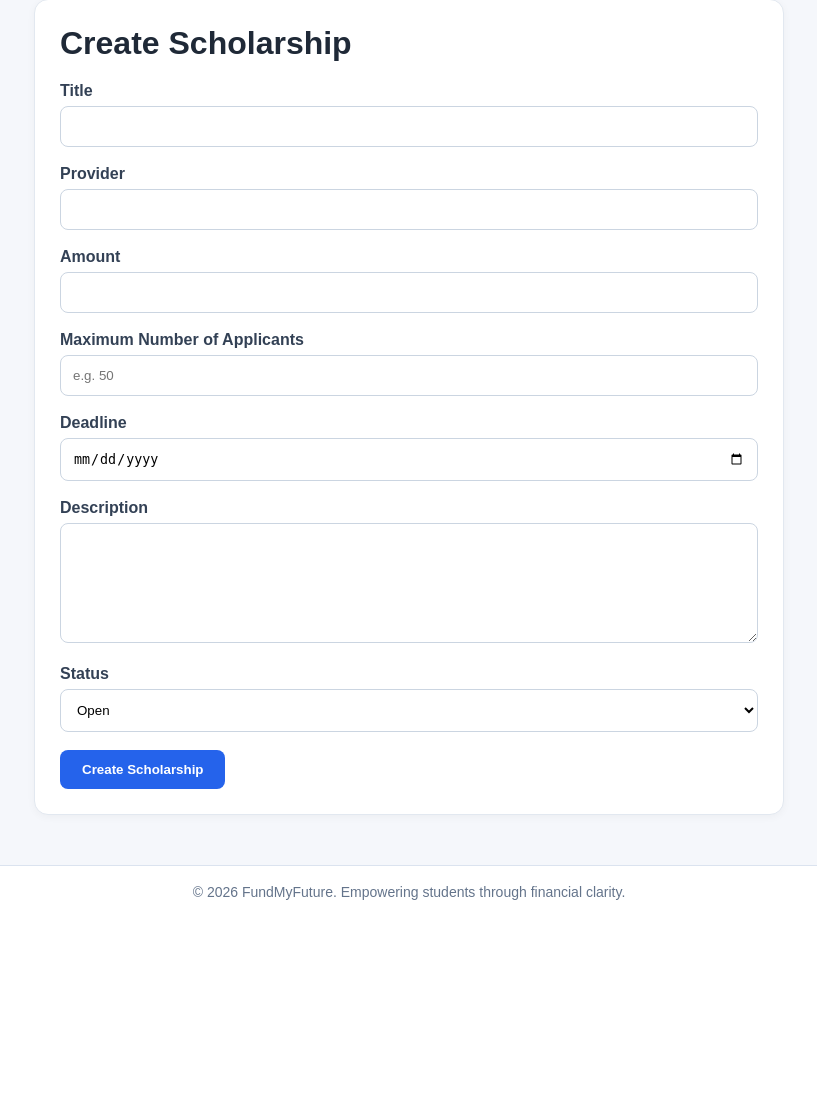
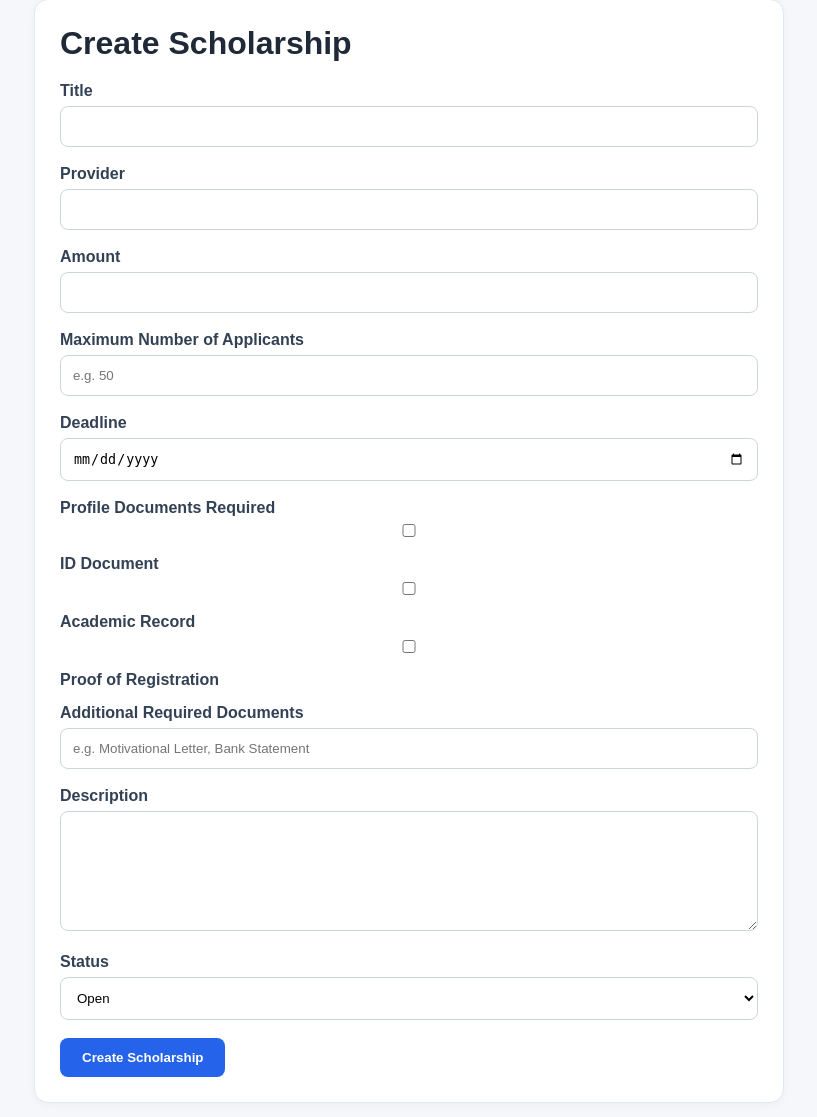
Before and after one commit to Mfundomlaba/Fund-My-Future-web-app-, a Flask app: page /staff/create-scholarship in a window 1280 px wide. Shown: the part 90-1207 px from the top of the page, without its empty margins (231-1048 px from the left). Before the commit the page ends 990 px from the top, so only its background shows below. Run offline with Flask 3, Linux system fonts and the light colour scheme; the visitor is signed in with stand-in values (Sample User, id 1).

Commit message:
add proof of reg to student profile

```diff
--- a/models/student_model.py
+++ b/models/student_model.py
@@ -21,6 +21,7 @@
     profile_picture = db.Column(db.String(255), nullable=True)
     id_document_path = db.Column(db.String(255), nullable=True)
     academic_record_path = db.Column(db.String(255), nullable=True)
+    proof_of_registration_path = db.Column(db.String(255), nullable=True)
 
     created_at = db.Column(db.DateTime, default=datetime.utcnow)
 
--- a/routes/staff_routes.py
+++ b/routes/staff_routes.py
@@ -50,6 +50,9 @@
         max_applicants = request.form.get("max_applicants", "").strip()
         status = request.form.get("status", "open").strip()
 
+        required_profile_documents = request.form.getlist("required_profile_documents")
+        custom_documents = request.form.get("custom_documents", "").strip()
+
         if status not in VALID_SCHOLARSHIP_STATUSES:
             flash("Invalid scholarship status.")
             return redirect(url_for("create_scholarship"))
@@ -82,6 +85,35 @@
         )
 
         db.session.add(scholarship)
+        db.session.commit()
+
+        all_documents = []
+
+        for doc_name in required_profile_documents:
+            clean_name = doc_name.strip()
+            if clean_name:
+                all_documents.append(clean_name)
+
+        if custom_documents:
+            custom_list = [doc.strip() for doc in custom_documents.split(",") if doc.strip()]
+            all_documents.extend(custom_list)
+
+        unique_documents = []
+        seen = set()
+
+        for doc_name in all_documents:
+            key = doc_name.lower()
+            if key not in seen:
+                seen.add(key)
+                unique_documents.append(doc_name)
+
+        for doc_name in unique_documents:
+            document = Document(
+                scholarship_id=scholarship.id,
+                document_name=doc_name
+            )
+            db.session.add(document)
+
         db.session.commit()
 
         flash("Scholarship created successfully.")
@@ -202,6 +234,19 @@
     if request.method == "POST":
         document_name = request.form["document_name"].strip()
 
+        if not document_name:
+            flash("Document name is required.")
+            return redirect(url_for("add_required_documents", scholarship_id=scholarship_id))
+
+        existing_document = Document.query.filter_by(
+            scholarship_id=scholarship_id,
+            document_name=document_name
+        ).first()
+
+        if existing_document:
+            flash("This required document already exists.")
+            return redirect(url_for("add_required_documents", scholarship_id=scholarship_id))
+
         document = Document(
             scholarship_id=scholarship_id,
             document_name=document_name
@@ -221,6 +266,19 @@
         documents=documents
     )
 
+@app.route("/staff/document/<int:document_id>/delete", methods=["POST"])
+def delete_required_document(document_id):
+    if session.get("user_type") != "staff":
+        return redirect(url_for("login"))
+
+    document = Document.query.get_or_404(document_id)
+    scholarship_id = document.scholarship_id
+
+    db.session.delete(document)
+    db.session.commit()
+
+    flash("Required document deleted successfully.")
+    return redirect(url_for("add_required_documents", scholarship_id=scholarship_id))
 
 @app.route("/staff/applications")
 def staff_applications():
--- a/templates/admin/create_scholarship.html
+++ b/templates/admin/create_scholarship.html
@@ -23,6 +23,27 @@
         <input type="date" name="deadline" min="{{ date_today }}" required>
 
 
+                <label>Profile Documents Required</label>
+        <div style="margin-bottom: 15px;">
+            <label style="display:block; margin-bottom: 8px;">
+                <input type="checkbox" name="required_profile_documents" value="ID Document">
+                ID Document
+            </label>
+
+            <label style="display:block; margin-bottom: 8px;">
+                <input type="checkbox" name="required_profile_documents" value="Academic Record">
+                Academic Record
+            </label>
+
+            <label style="display:block; margin-bottom: 8px;">
+                <input type="checkbox" name="required_profile_documents" value="Proof of Registration">
+                Proof of Registration
+            </label>
+        </div>
+
+        <label>Additional Required Documents</label>
+        <input type="text" name="custom_documents" placeholder="e.g. Motivational Letter, Bank Statement">
+
         <label>Description</label>
         <textarea name="description"></textarea>
 
```
Also changed, not shown: routes/student_routes.py (+28 -5 lines), templates/admin/add_documents.html (+6 -1 lines), templates/students/profile.html (+13 -0 lines).
